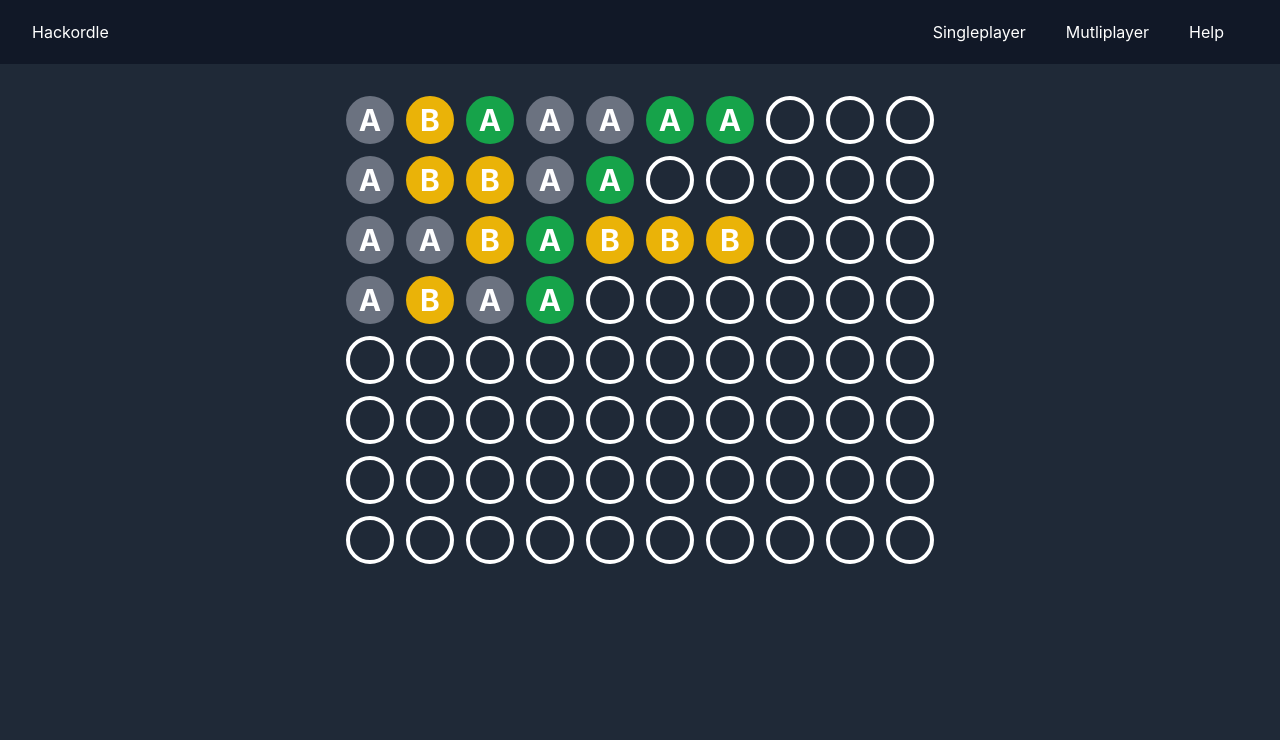
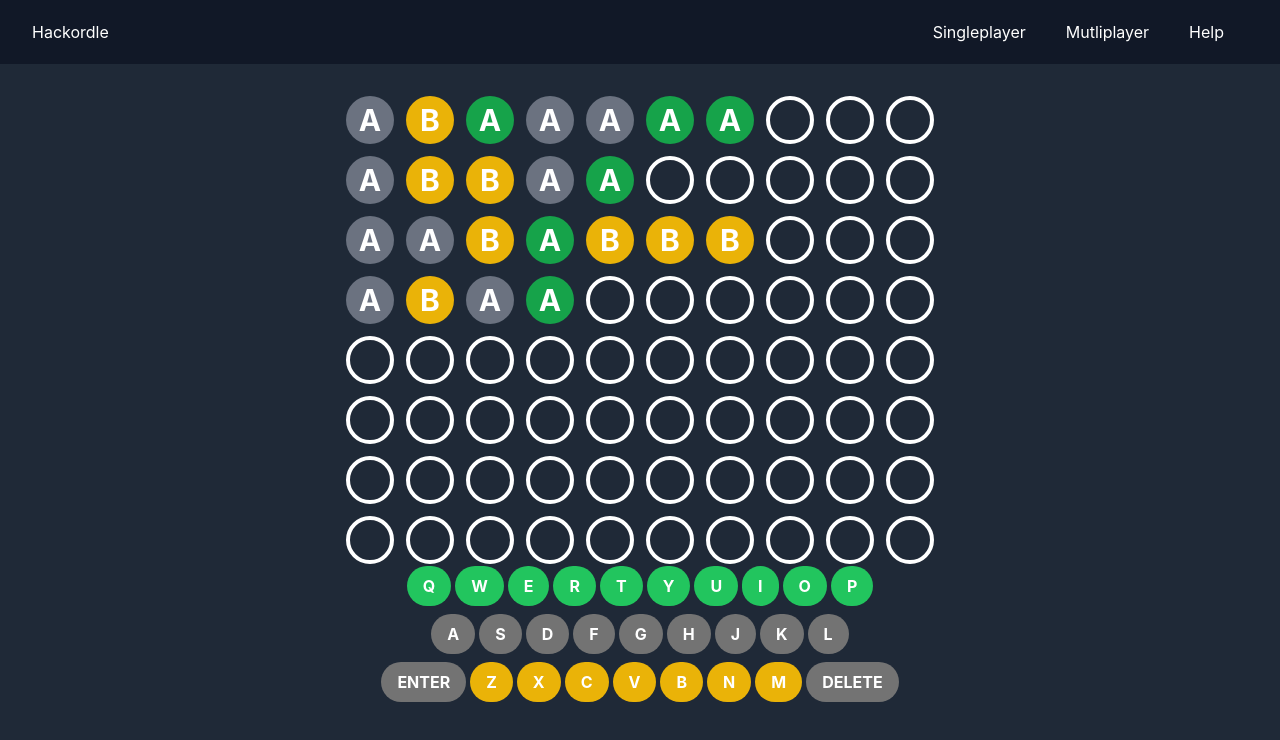
Before and after one commit to hackordle-team/hackordle-frontend, a React (Create React App) app: page /single in a window 1280 px wide. Shown: the top 740 px of the page. Built offline with nearby package versions, Linux system fonts and the light colour scheme.

Commit message:
initial keyboard

```diff
--- a/src/game/Game.tsx
+++ b/src/game/Game.tsx
@@ -1,6 +1,7 @@
 import React from "react";
 import Board from "./Board";
 import { MockGameState } from "../const/const";
+import Keyboard from "./Keyboard";
 
 interface GameProps {
   wordOfDay: string;
@@ -10,6 +11,7 @@ const Game: React.FC<GameProps> = ({ wordOfDay }) => {
   return (
     <div className="w-full m-auto">
       <Board cols={10} rows={8} gameState={MockGameState} />
+      <Keyboard />
     </div>
   );
 };
--- /dev/null
+++ b/src/game/Keyboard.tsx
@@ -0,0 +1,78 @@
+import React from "react";
+
+interface KeyProps {
+  value: string;
+  handleClick: React.MouseEventHandler<HTMLButtonElement>;
+  color: string;
+  hover: string;
+}
+const Key: React.FC<KeyProps> = ({ value, handleClick, color, hover }) => {
+  return (
+    <button
+      className={`${color} hover:${hover} m-0.5 text-white font-bold py-2 px-4 rounded-full`}
+      onClick={handleClick}
+      value={value}
+    >
+      {value}
+    </button>
+  );
+};
+
+const Keyboard: React.FC = () => {
+  const handleClick = (event: React.MouseEvent<HTMLButtonElement>) => {
+    console.log(event.currentTarget.value);
+  };
+
+  // todo get colors for each char
+  return (
+    <div>
+      <div className="flex justify-center mb-1">
+        {["Q", "W", "E", "R", "T", "Y", "U", "I", "O", "P"].map((char) => (
+          <Key
+            color={"bg-green-500"}
+            hover={"bg-green-700"}
+            key={char}
+            handleClick={handleClick}
+            value={char}
+          />
+        ))}
+      </div>
+      <div className="flex justify-center mb-1">
+        {["A", "S", "D", "F", "G", "H", "J", "K", "L"].map((char) => (
+          <Key
+            color={"bg-neutral-500"}
+            hover={"bg-neutral-700"}
+            key={char}
+            handleClick={handleClick}
+            value={char}
+          />
+        ))}
+      </div>
+      <div className="flex justify-center mb-1">
+        <Key
+          color={"bg-neutral-500"}
+          hover={"bg-neutral-700"}
+          value="ENTER"
+          handleClick={handleClick}
+        />
+        {['Z', 'X', 'C', 'V', 'B', 'N', 'M'].map((char) => (
+          <Key
+            color={"bg-yellow-500"}
+            hover={"bg-yellow-700"}
+            key={char}
+            handleClick={handleClick}
+            value={char}
+          />
+        ))}
+        <Key
+          color={"bg-neutral-500"}
+          hover={"bg-neutral-700"}
+          value="DELETE"
+          handleClick={handleClick}
+        />
+      </div>
+    </div>
+  );
+};
+
+export default Keyboard;
```
Also changed, not shown: 1 other file (tests, documents, lock files or other folders).
